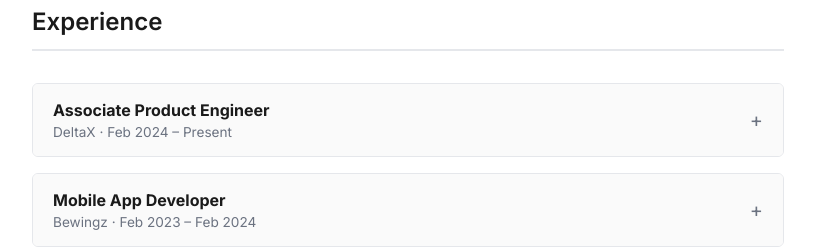
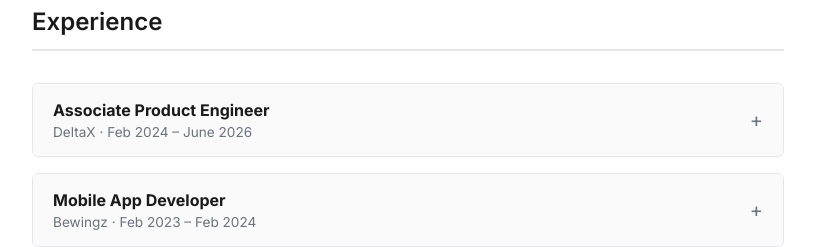
Before and after one commit to HarshaVoleti/me, a Vue app: page / in a window 1280 px wide. Shown: the part 1380-1627 px from the top of the page, without its empty margins (232-1047 px from the left). Built offline with nearby package versions, Linux system fonts and the light colour scheme.

Commit message:
Update duration for DeltaX experience entry to reflect accurate timeline

```diff
--- a/src/data/experience.js
+++ b/src/data/experience.js
@@ -23,7 +23,7 @@ export const experience = [
   {
     company: "DeltaX",
     role: "Associate Product Engineer",
-    duration: "Feb 2024 – Present",
+    duration: "Feb 2024 – June 2026",
     description:
       "Working on full-stack product features across mobile and web platforms, focusing on performance optimization, scalable backend systems, and improved user experiences.",
     technologies: ["Flutter", "Dart", ".NET", "Vue.js", "REST APIs", "SQL Server"],
```
